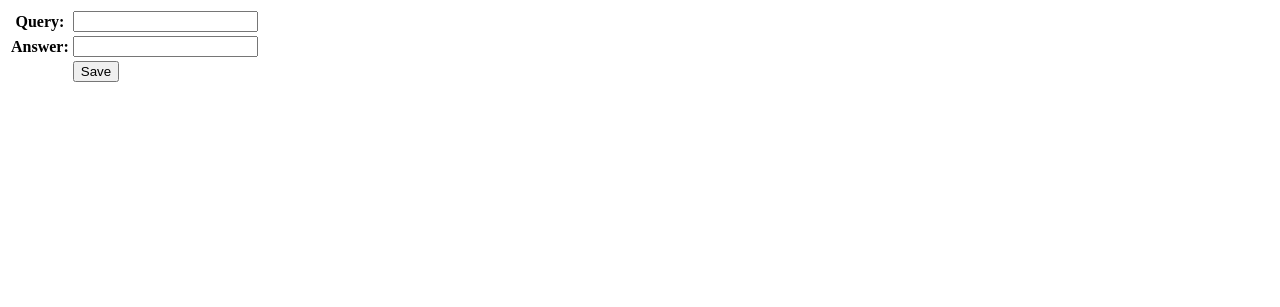
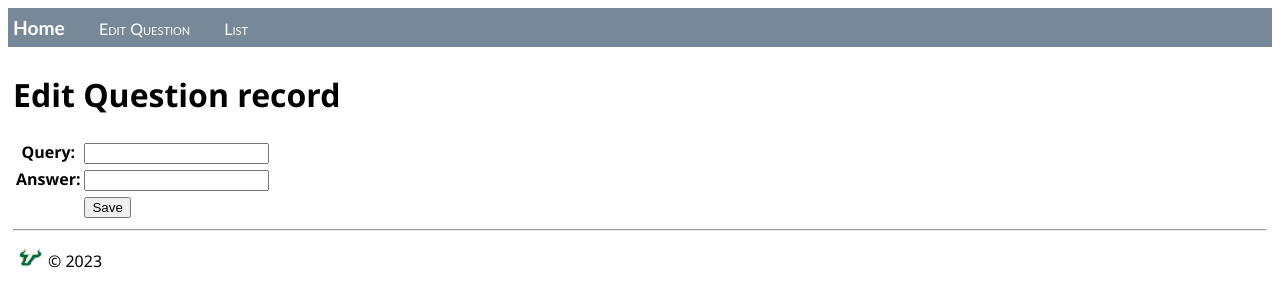
Before and after one commit to salihalci/python_sandbox, a Flask app: page /editquestion in a window 1280 px wide. Shown: the top 307 px of the page. Run offline with Flask 3, Linux system fonts and the light colour scheme.

Commit message:
css and logo added

```diff
--- a/memory_card_app/app.py
+++ b/memory_card_app/app.py
@@ -9,7 +9,7 @@ def index():
     return render_template("index.html")
 
 @app.route("/editquestion",methods=["GET","POST"])
-def editquery():
+def editquestion():
     question = request.form.get('question')
     answer = request.form.get('answer')
     msg=""
@@ -24,7 +24,7 @@ def editquery():
             msg="Record is not created!"
 
 
-    return render_template("editquery.html",msg=msg)
+    return render_template("editquestion.html",msg=msg)
 
 @app.route("/list")
 def list():
--- /dev/null
+++ b/memory_card_app/static/site.css
@@ -0,0 +1,27 @@
+.navbar {
+    background-color: lightslategray;
+    font-size: 1em;
+    font-family: 'Trebuchet MS', 'Lucida Sans Unicode', 'Lucida Grande', 'Lucida Sans', Arial, sans-serif;
+    color: white;
+    padding: 8px 5px 8px 5px;
+}
+
+.navbar a {
+    text-decoration: none;
+    color: inherit;
+}
+
+.navbar-brand {
+    font-size: 1.2em;
+    font-weight: 600;
+}
+
+.navbar-item {
+    font-variant: small-caps;
+    margin-left: 30px;
+}
+
+.body-content {
+    padding: 5px;
+    font-family:'Segoe UI', Tahoma, Geneva, Verdana, sans-serif;
+}
--- a/memory_card_app/templates/editquery.html
+++ /dev/null
@@ -1,23 +0,0 @@
-{%extends "layout.html"%}
-
-
-{%block body%}
-
-<form method="post" action="/editquestion">
-  <table>
-    <tr>
-      <th>Query:</th>
-      <td><input type="text" name="question" /></td>
-    </tr>
-    <tr>
-      <th>Answer:</th>
-      <td><input type="text" name="answer" /></td>
-    </tr>
-    <tr>
-      <th></th>
-      <td><button name="save" type="submit">Save</button></td>
-    </tr>
-  </table>
-  {{msg}}
-</form>
-{%endblock%}
--- /dev/null
+++ b/memory_card_app/templates/editquestion.html
@@ -0,0 +1,25 @@
+{% extends "layout.html" %}
+{% block title %}
+Edit Questions
+{% endblock %}
+{% block content %}
+
+<h1>Edit Question record</h1>
+        <form method="post" action="/editquestion">
+          <table>
+            <tr>
+              <th>Query:</th>
+              <td><input type="text" name="question" /></td>
+            </tr>
+            <tr>
+              <th>Answer:</th>
+              <td><input type="text" name="answer" /></td>
+            </tr>
+            <tr>
+              <th></th>
+              <td><button name="save" type="submit">Save</button></td>
+            </tr>
+          </table>
+          {{msg}}
+        </form>
+{% endblock %}
--- a/memory_card_app/templates/layout.html
+++ b/memory_card_app/templates/layout.html
@@ -1,15 +1,25 @@
 <!DOCTYPE html>
 <html>
-  <head>
-    <meta charset="utf-8" />
-    <meta http-equiv="X-UA-Compatible" content="IE=edge" />
-    <title>Page Title</title>
-    <meta name="viewport" content="width=device-width, initial-scale=1" />
+    <head>
+        <meta charset="utf-8" />
+        <title>{% block title %}{% endblock %}</title>
+        <link rel="stylesheet" type="text/css" href="{{ url_for('static', filename='site.css')}}" />
+    </head>
 
+    <body>
+        <div class="navbar">
+            <a href="{{ url_for('index') }}" class="navbar-brand">Home</a>
+            <a href="{{ url_for('editquestion') }}" class="navbar-item">Edit Question</a>
+            <a href="{{ url_for('list') }}" class="navbar-item">List</a>
+        </div>
 
-  </head>
-  <body>
-    {% block body %}
-    {% endblock %}
-  </body>
+        <div class="body-content">
+            {% block content %}
+            {% endblock %}
+            <hr/>
+            <footer>
+                <p><img src="{{ url_for('static', filename='logo.png')}}" width="35" height="20">&copy; 2023</p>
+            </footer>
+        </div>
+    </body>
 </html>
```
Also changed, not shown: memory_card_app/templates/index.html (+7 -8 lines), memory_card_app/templates/list.html (+5 -3 lines), memory_card_app/static/logo.png (added).
